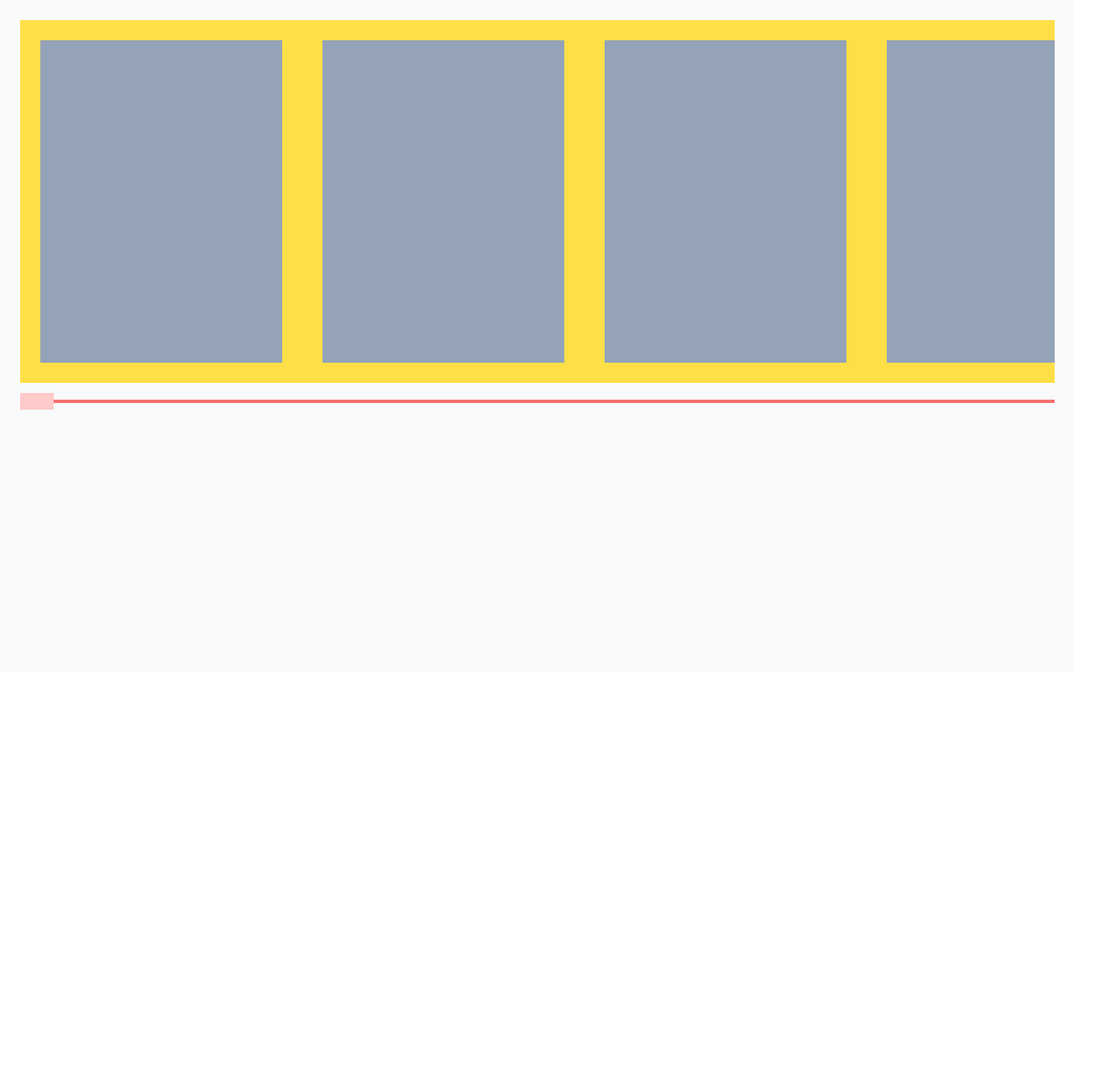
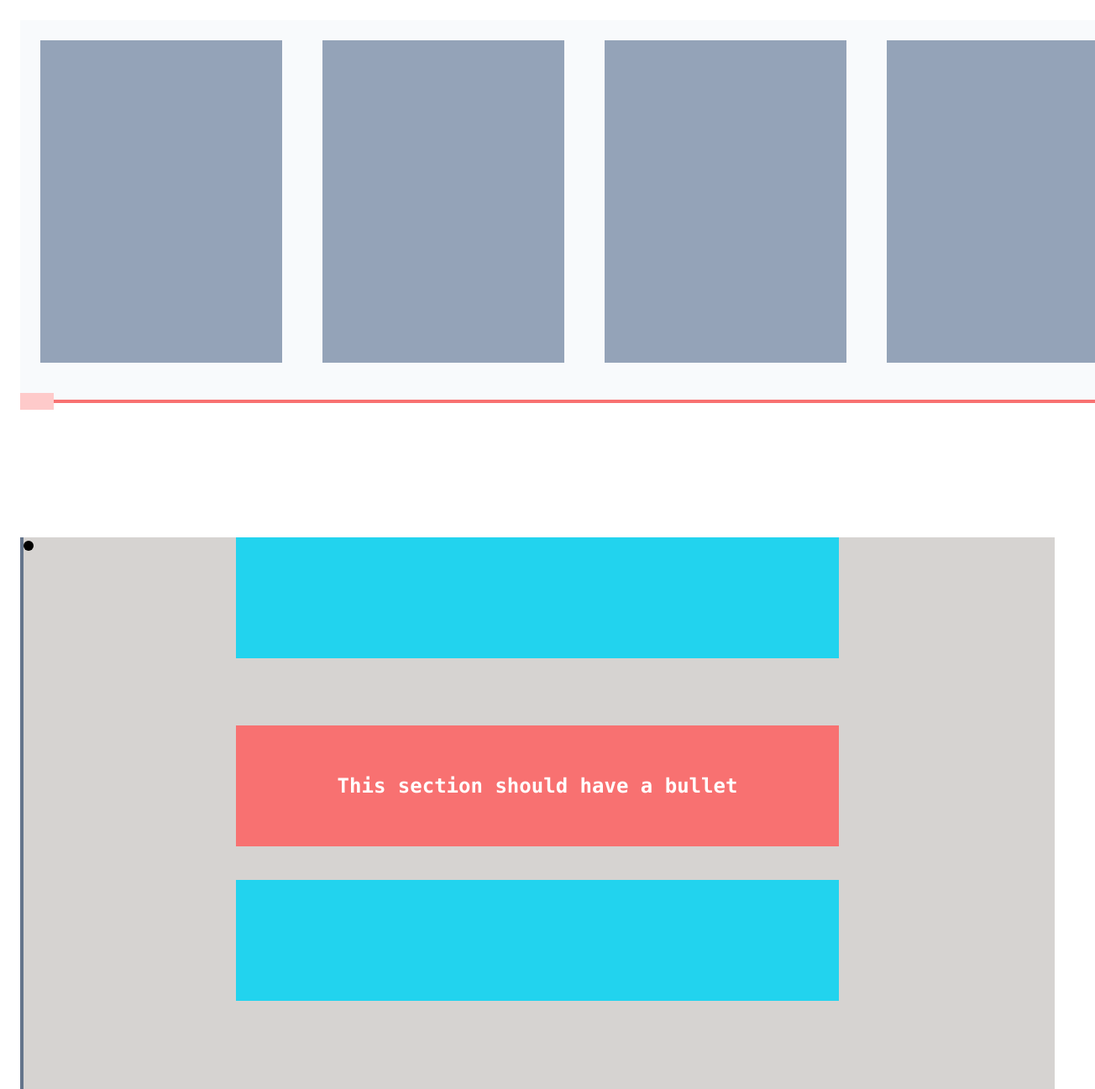
Before and after one commit to ratasorin/snikpic-features, a Next.js app: page / in a window 1280 px wide. Shown: the top 1297 px of the page at 84% size, 1304 px wide, since content can reach past the window. Before the commit the page ends 800 px from the top, so only its background shows below. Built offline with nearby package versions, Linux system fonts and the light colour scheme.

Commit message:
[Feature] Add sections, the vertical bar and circle model

```diff
--- a/src/components/Section.tsx
+++ b/src/components/Scroll.tsx
@@ -43,10 +43,10 @@ const Section = () => {
 
   const [thumbLeft, setThumbLeft] = useState(0);
   return (
-    <div className="absolute left-0 top-0 w-screen h-screen bg-slate-50 p-6">
+    <div className="relative left-0 top-0 w-screen bg-slate-50">
       <div
         ref={setSlideWindow}
-        className="relative w-full overflow-x-scroll min-h-fit bg-yellow-300"
+        className="relative w-full overflow-x-scroll min-h-fit"
       >
         <div
           style={{
--- /dev/null
+++ b/src/components/VerticalBullets.tsx
@@ -0,0 +1,47 @@
+import React, { FC } from "react";
+
+const highlighted =
+  "w-7/12 h-36 bg-red-400 mb-10 flex items-center justify-center text-white font-mono text-2xl font-semibold";
+
+const Circle: FC<{ x: number; y: number }> = ({ x, y }) => {
+  console.log({ x });
+  return (
+    <svg
+      height="20"
+      width="20"
+      style={{
+        position: "absolute",
+        left: x,
+        top: y,
+        zIndex: 1,
+      }}
+    >
+      <circle cx="10" cy="10" r="6" className="fill-accent" />
+    </svg>
+  );
+};
+
+const VerticalBullets = () => {
+  return (
+    <div className="relative w-full bg-stone-300 mt-40">
+      <div className="absolute w-1 h-full bg-slate-500">
+        <Circle x={0} y={0} />
+      </div>
+      <div className="flex flex-col items-center">
+        <div className="w-7/12 h-36 bg-cyan-400 mb-20"></div>
+        <div className={highlighted}>This section should have a bullet</div>
+        <div className="w-7/12 h-36 bg-cyan-400 mb-40"></div>
+        <div className="w-7/12 h-36 bg-cyan-400 mb-52"></div>
+        <div className={highlighted}>This section should have a bullet</div>
+        <div className="w-7/12 h-36 bg-cyan-400 mb-10"></div>
+        <div className="w-7/12 h-36 bg-cyan-400 mb-20"></div>
+        <div className={highlighted}>This section should have a bullet</div>
+        <div className="w-7/12 h-36 bg-cyan-400 mb-10"></div>
+        <div className={highlighted}>This section should have a bullet</div>
+        <div className="w-7/12 h-36 bg-cyan-400 mb-20"></div>
+      </div>
+    </div>
+  );
+};
+
+export default VerticalBullets;
--- a/src/pages/index.tsx
+++ b/src/pages/index.tsx
@@ -1,10 +1,16 @@
 import type { NextPage } from "next";
 import Head from "next/head";
 import Image from "next/image";
-import Section from "../components/Section";
+import Section from "../components/Scroll";
+import VerticalBullets from "../components/VerticalBullets";
 
 const Home: NextPage = () => {
-  return <Section />;
+  return (
+    <div className="p-6">
+      <Section />
+      <VerticalBullets />
+    </div>
+  );
 };
 
 export default Home;
```
Also changed, not shown: 1 other file (tests, documents, lock files or other folders).
